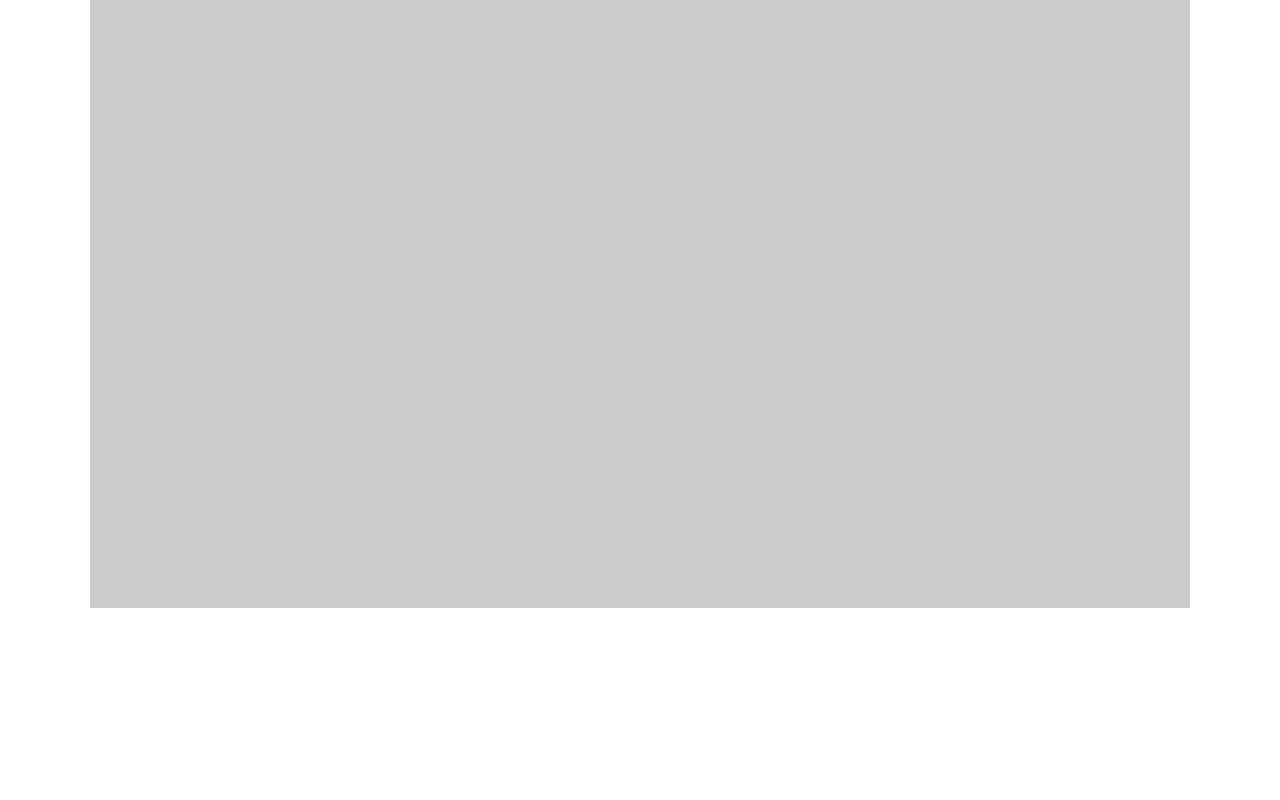
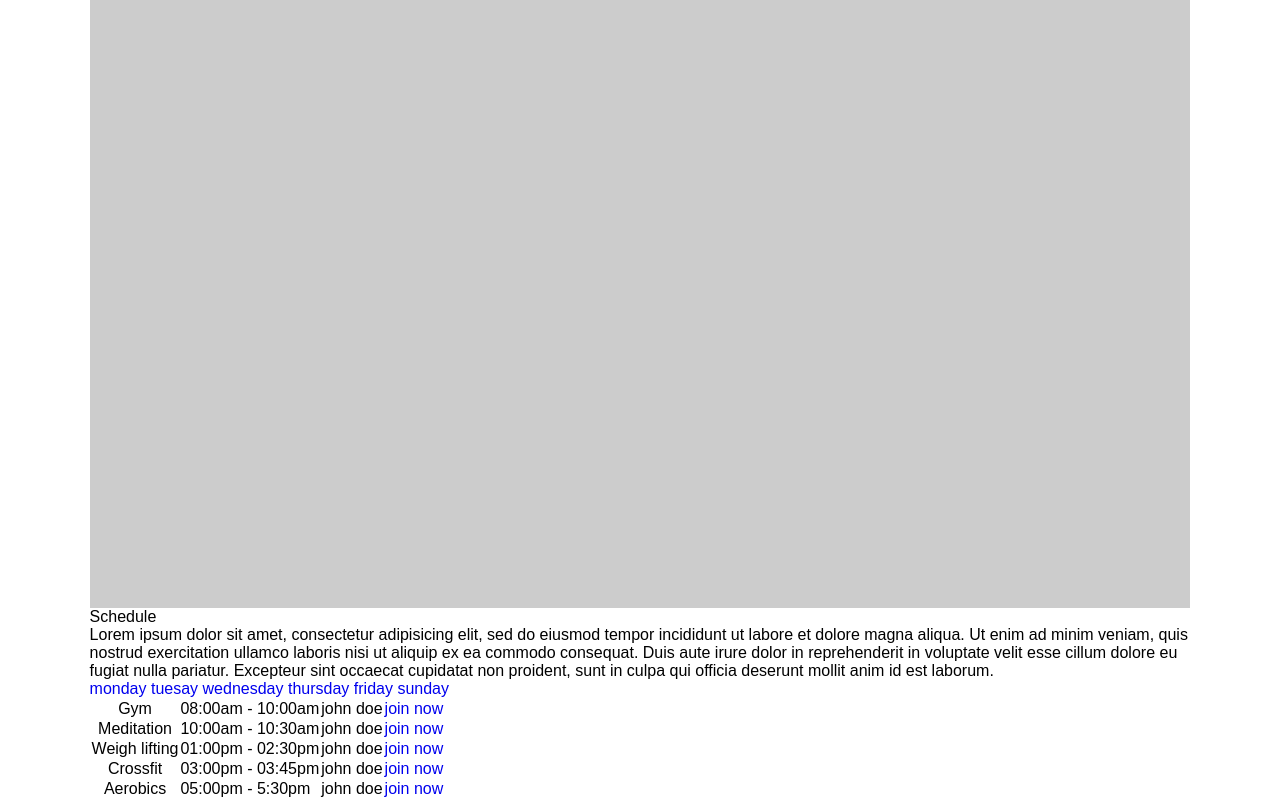
Before and after one commit to lihereshma/gymer-html, a plain HTML site: page index.html in a window 1280 px wide. Shown: the part 6540-7340 px from the top of the page. Before the commit the page ends 7148 px from the top, so only its background shows below. Drawn offline with Linux system fonts and the light colour scheme; placeholder pictures from the web are drawn by us.

Commit message:
schedule section added

```diff
--- a/index.html
+++ b/index.html
@@ -132,6 +132,66 @@
             <img src="https://via.placeholder.com/318x402" alt="image-four">
           </div>
         </section>
+
+	<section class="schedule">
+          <h1>Schedule</h1>
+          <p>
+            Lorem ipsum dolor sit amet, consectetur adipisicing elit, sed do eiusmod
+            tempor incididunt ut labore et dolore magna aliqua. Ut enim ad minim veniam,
+            quis nostrud exercitation ullamco laboris nisi ut aliquip ex ea commodo
+            consequat. Duis aute irure dolor in reprehenderit in voluptate velit esse
+            cillum dolore eu fugiat nulla pariatur. Excepteur sint occaecat cupidatat non
+            proident, sunt in culpa qui officia deserunt mollit anim id est laborum.
+          </p>
+
+          <div class="days-links">
+            <ul>
+              <li><a href="#FIXME" title="monday">monday</a></li>
+              <li><a href="#FIXME" title="tuesay">tuesay</a></li>
+              <li><a href="#FIXME" title="wednesday">wednesday</a></li>
+              <li><a href="#FIXME" title="thursday">thursday</a></li>
+              <li><a href="#FIXME" title="friday">friday</a></li>
+              <li><a href="#FIXME" title="sunday">sunday</a></li>
+            </ul>
+          </div>
+
+          <div class="table">
+            <table>
+              <tr>
+                <th>Gym</th>
+                <td>08:00am - 10:00am</td>
+                <td>john doe</td>
+                <td><a href="#FIXME" title="join now">join now</a></td>
+              </tr>
+              <tr>
+                <th>Meditation</th>
+                <td>10:00am - 10:30am</td>
+                <td>john doe</td>
+                <td><a href="#FIXME" title="join now">join now</a></td>
+              </tr>
+              <tr>
+                <th>Weigh lifting</th>
+                <td>01:00pm - 02:30pm</td>
+                <td>john doe</td>
+                <td><a href="#FIXME" title="join now">join now</a></td>
+              </tr>
+              <tr>
+                <th>Crossfit</th>
+                <td>03:00pm - 03:45pm</td>
+                <td>john doe</td>
+                <td><a href="#FIXME" title="join now">join now</a></td>
+              </tr>
+              <tr>
+                <th>Aerobics</th>
+                <td>05:00pm - 5:30pm</td>
+                <td>john doe</td>
+                <td><a href="#FIXME" title="join now">join now</a></td>
+              </tr>
+            </table>
+          </div>
+        </section>
+
+
     </main>
     <!--main section end-->
 
```
